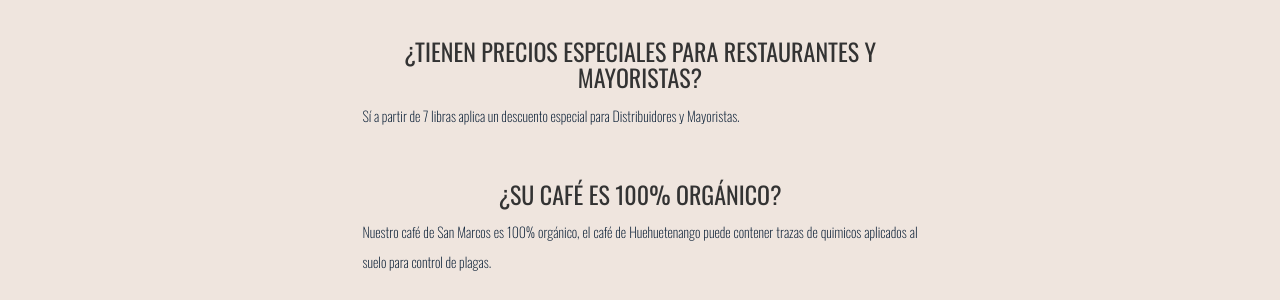
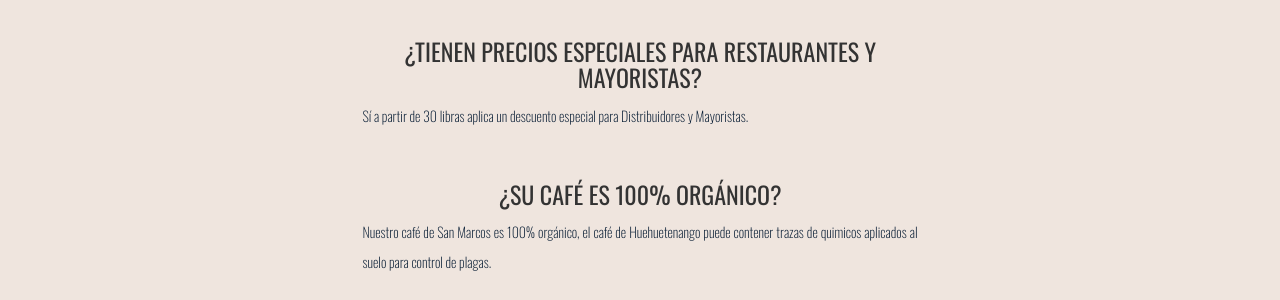
Before and after one commit to rmeoni/fractal, a Jekyll site: the page built from preguntas.markdown, in a window 1280 px wide. Shown: the part 672-972 px from the top of the page. Built offline with Jekyll 4.4.1, drawn with Linux system fonts in a browser that asks for light colours; nearby versions of some CDN libraries.

Commit message:
fixing text

```diff
--- a/nuestro-cafe.markdown
+++ b/nuestro-cafe.markdown
@@ -16,7 +16,7 @@ permalink: /nuestro-cafe
 				<br>
 				Nuestra <strong>Mezcla de Regiones</strong> es un café perfectamente balanceado en acidez, sabor y aroma. Cuenta con un cuerpo robusto, un aroma intenso, un sabor fuerte al entrar al paladar con notas frutales.
 				<br>
-				<strong>Cosecha 2019</strong>, café tostado y molido el {{ site.time | date: '%d/%m/%y' }}, elaborado con los más finos estandares de calidad y los mejores cuidados para que usted experimente un café aromático, con una intensidad media y un cuerpo robusto.
+				<strong>Cosecha 2021</strong>, café tostado y molido el {{ site.time | date: '%d/%m/%y' }}, elaborado con los más finos estandares de calidad y los mejores cuidados para que usted experimente un café aromático, con una intensidad media y un cuerpo robusto.
 				<br>
 				</p>
 				<a href="/comprar" id="button">VISITA NUESTRA TIENDA</a>
--- a/preguntas.markdown
+++ b/preguntas.markdown
@@ -8,7 +8,7 @@ permalink: /preguntas-frecuentes
 	<div class="row">
 		<div class="col-md-6 col-md-offset-3 col-xs-12">
 			<h3>¿Tienen precios especiales para Restaurantes y Mayoristas?</h3>
-			<p>S&iacute; a partir de 7 libras aplica un descuento especial para Distribuidores y Mayoristas.</p>
+			<p>S&iacute; a partir de 30 libras aplica un descuento especial para Distribuidores y Mayoristas.</p>
 		</div>
 	</div>
 	<div class="row">
```
